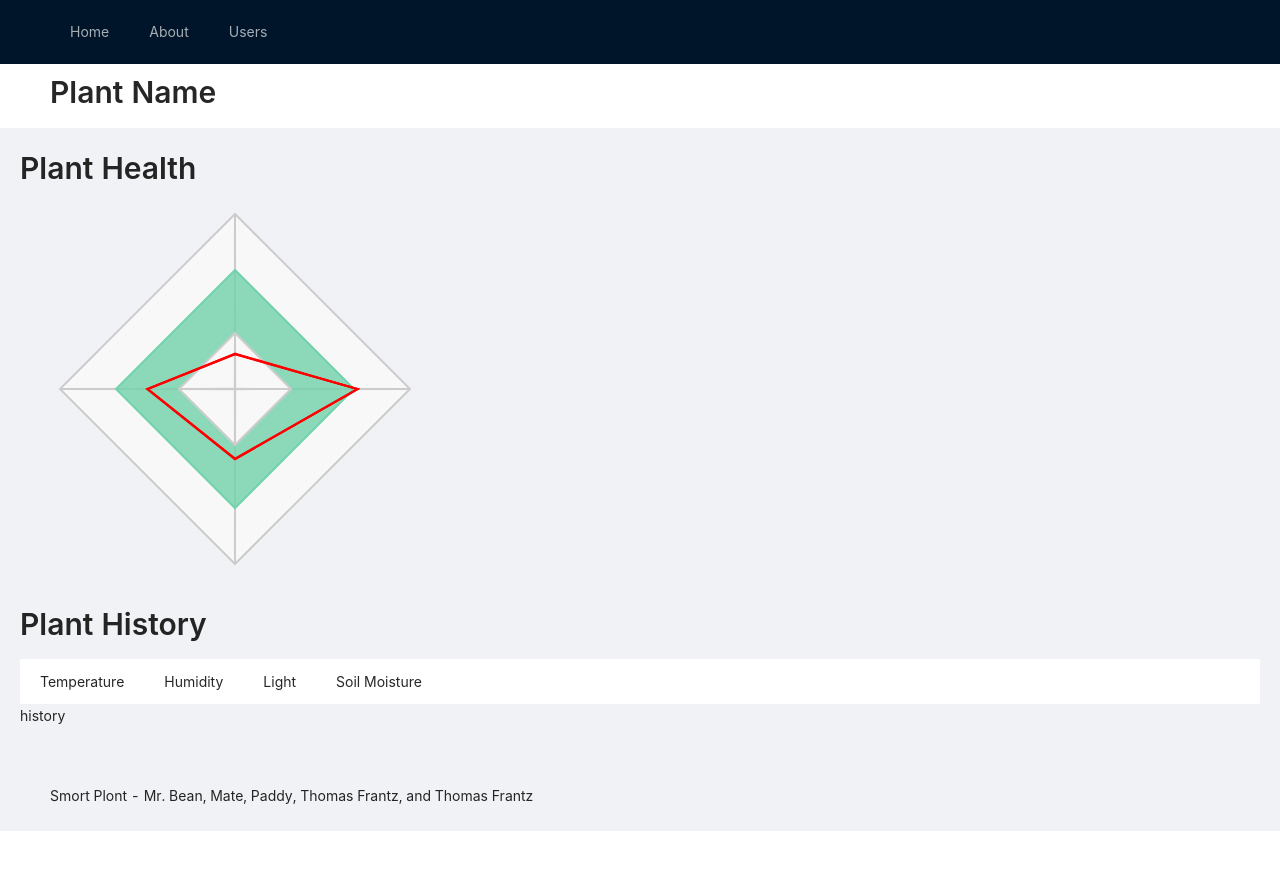
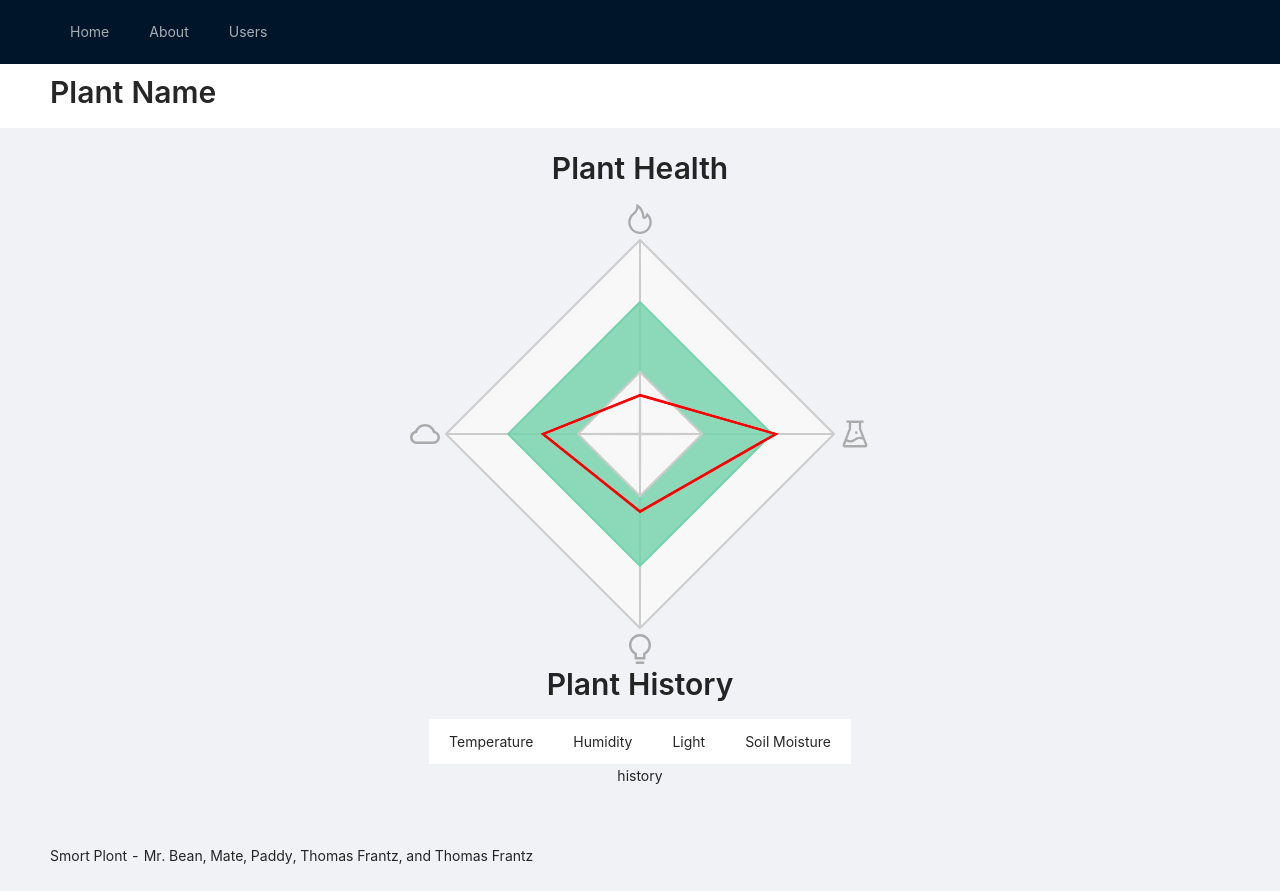
Before and after one commit to s3707187/smart_plant, a React (Create React App) app in the folder frontend/: page /plant/1 in a window 1280 px wide. Before the commit the page ends 831 px from the top, so only its background shows below. Built offline with nearby package versions, Linux system fonts and the light colour scheme; sample sign-in values are in the browser's storage.

Commit message:
Health Visualisation completed with icons
Co-authored-by: Sam Hoch <hoch.samw@gmail.com>

```diff
--- a/frontend/package.json
+++ b/frontend/package.json
@@ -14,6 +14,7 @@
     "@types/react": "^16.9.0",
     "@types/react-dom": "^16.9.0",
     "@types/react-router-dom": "^5.1.5",
+    "@types/react-vis": "^1.11.2",
     "antd": "^4.5.3",
     "axios": "^0.19.2",
     "lodash": "^4.17.20",
--- a/frontend/src/components/HealthVisualisationComponent.tsx
+++ b/frontend/src/components/HealthVisualisationComponent.tsx
@@ -1,311 +1,335 @@
-import React, { Component } from 'react';
-//@ts-ignore
-import { RadarChart } from 'react-vis';
-//@ts-ignore
-import { Hint } from 'react-vis';
-import '../node_modules/react-vis/dist/style.css';
+import React, { Component, useCallback, useLayoutEffect, useState } from "react";
+import { RadarChart, Hint } from "react-vis";
+import "react-vis/dist/style.css";
+import { CloudOutlined, ExperimentOutlined, BulbOutlined, FireOutlined } from "@ant-design/icons";
 
 // The first 6 data elements here are to simulate a 'spider' type of radar chart -
 // similar to CircularGridLines, but straight edges instead.
 
+var healthMin = 0.32;
+var healthMax = 0.68;
 
-var healthMin = .32
-var healthMax = .68
+var tempData = 0.2;
+var humidData = 0.4;
+var lightData = 0.75;
+var moistData = 0.66;
 
-var tempData = 0.2
-var humidData = 0.4
-var lightData = 0.75
-var moistData = 0.66
-
-var padVal = 0.005
+var padVal = 0.005;
 
 //@ts-ignore
-
 
 const LAYOUT = [
     //Layout - domain and healthy range
     {
-        name: 'spiderMax',
+        name: "spiderMax",
         temp: 1,
         humidity: 1,
         light: 1,
         moisture: 1,
 
-        fill: '#f8f8f8',
-        stroke: '#cccccc'
+        fill: "#f8f8f8",
+        stroke: "#cccccc",
     },
 
     //Outer axes, so that they appear "below" the healthy range
     {
-        name: 'tempAx2',
+        name: "tempAx2",
         temp: 1,
         humidity: 0.001,
         light: 0.001,
         moisture: 0.001,
 
-        fill: 'black',
-        stroke: '#cccccc'
+        fill: "black",
+        stroke: "#cccccc",
     },
     {
-        name: 'humidAx2',
+        name: "humidAx2",
         temp: 0.001,
         humidity: 1,
         light: 0.001,
         moisture: 0.001,
 
-        fill: 'black',
-        stroke: '#cccccc'
+        fill: "black",
+        stroke: "#cccccc",
     },
     {
-        name: 'lightAx2',
+        name: "lightAx2",
         temp: 0.001,
         humidity: 0.001,
         light: 1,
         moisture: 0.001,
 
-        fill: 'black',
-        stroke: '#cccccc'
+        fill: "black",
+        stroke: "#cccccc",
     },
     {
-        name: 'moistAx2',
+        name: "moistAx2",
         temp: 0.001,
         humidity: 0.001,
         light: 0.001,
         moisture: 1,
 
-        fill: 'black',
-        stroke: '#cccccc'
+        fill: "black",
+        stroke: "#cccccc",
     },
-
 
     //Outer edge of the healthy range
     {
-        name: 'healthHighBorder',
+        name: "healthHighBorder",
         temp: healthMax,
         humidity: healthMax,
         light: healthMax,
         moisture: healthMax,
 
-        fill: 'rgba(114,210,172,0.8)',
-        stroke: 'rgba(114,210,172,1)'
+        fill: "rgba(114,210,172,0.8)",
+        stroke: "rgba(114,210,172,1)",
     },
 
     //Inner edge of the healthy range
     {
-        name: 'healthLowBorder',
+        name: "healthLowBorder",
         temp: healthMin,
         humidity: healthMin,
         light: healthMin,
         moisture: healthMin,
 
-        fill: '#f8f8f8',
-        stroke: '#cccccc'
+        fill: "#f8f8f8",
+        stroke: "#cccccc",
     },
 
     //The center dot, indicating minimum value
     {
-        name: 'minVal',
+        name: "minVal",
         temp: 0.001,
         humidity: 0.001,
         light: 0.001,
         moisture: 0.001,
 
-        fill: '#f8f8f8',
-        stroke: '#cccccc'
+        fill: "#f8f8f8",
+        stroke: "#cccccc",
     },
-
 
     //Inner portion of the axes
     {
-        name: 'tempAx',
+        name: "tempAx",
         temp: healthMin,
         humidity: 0.001,
         light: 0.001,
         moisture: 0.001,
 
-        fill: 'black',
-        stroke: '#cccccc'
+        fill: "black",
+        stroke: "#cccccc",
     },
     {
-        name: 'humidAx',
+        name: "humidAx",
         temp: 0.001,
         humidity: healthMin,
         light: 0.001,
         moisture: 0.001,
 
-        fill: 'black',
-        stroke: '#cccccc'
+        fill: "black",
+        stroke: "#cccccc",
     },
     {
-        name: 'lightAx',
+        name: "lightAx",
         temp: 0.001,
         humidity: 0.001,
         light: healthMin,
         moisture: 0.001,
 
-        fill: 'black',
-        stroke: '#cccccc'
+        fill: "black",
+        stroke: "#cccccc",
     },
     {
-        name: 'moistAx',
+        name: "moistAx",
         temp: 0.001,
         humidity: 0.001,
         light: 0.001,
         moisture: healthMin,
 
-        fill: 'black',
-        stroke: '#cccccc'
+        fill: "black",
+        stroke: "#cccccc",
     },
 ];
 
 //const DATA = toGraphableData(tempData, humidData, lightData, moistData, padVal)
 //@ts-ignore
 
+interface HealthVisualisationComponentProps {
+    d1: [number, number, number, number, number];
+    style: any;
+}
 
+const HealthVisualisationComponent = (props: HealthVisualisationComponentProps) => {
+    const { d1, style } = props;
+    const [hoveredCell, setHoveredCell] = useState<false | "">(false);
+    const [height, setHeight] = useState<number>(0);
+    const [width, setWidth] = useState<number>(0);
 
-
-export default class RadarChartWithTooltips extends Component {
-    state = {
-        hoveredCell: false
-    };
-
-    render() {
-        //@ts-ignore
-        function toGraphableData([tempData, humidData, lightData, moistData, padVal]) {
+    function toGraphableData([tempData, humidData, lightData, moistData, padVal]: [
+        number,
+        number,
+        number,
+        number,
+        number
+    ]) {
         return [
             {
-                    name: 'healthLowPad',
+                name: "healthLowPad",
                 temp: tempData - padVal,
                 humidity: humidData - padVal,
                 light: lightData - padVal,
                 moisture: moistData - padVal,
 
-                    fill: 'rgb(0,0,0,0)',
-                    stroke: 'red'
+                fill: "rgb(0,0,0,0)",
+                stroke: "red",
             },
 
             {
-                    name: 'healthHighPad',
+                name: "healthHighPad",
                 temp: tempData + padVal,
                 humidity: humidData + padVal,
                 light: lightData + padVal,
                 moisture: moistData + padVal,
 
-                    fill: 'rgb(0,0,0,0)',
-                    stroke: 'red'
+                fill: "rgb(0,0,0,0)",
+                stroke: "red",
             },
 
             {
-                    name: 'plant',
+                name: "plant",
                 temp: tempData,
                 humidity: humidData,
                 light: lightData,
                 moisture: moistData,
 
-                    fill: 'rgb(0,0,0,0)',
-                    stroke: 'red'
+                fill: "rgb(0,0,0,0)",
+                stroke: "red",
             },
-            ]
+        ];
     }
-        //@ts-ignore
-        const { hoveredCell } = this.state;
-        //@ts-ignore
-        const graphable = toGraphableData(this.props.d1)
+    const graphable = toGraphableData(d1);
     const tipStyle = {
-            display: 'flex',
-            color: '#fff',
-            background: '#000',
-            alignItems: 'center',
-            padding: '5px',
+        display: "flex",
+        color: "#fff",
+        background: "#000",
+        alignItems: "center",
+        padding: "5px",
         //position: "absolute"
     };
-        console.log(graphable)
-        //@ts-ignore
     const DATA = LAYOUT.concat(graphable);
-        console.log(DATA)
+    console.log(DATA);
+
+    const div = useCallback((node) => {
+        if (node !== null) {
+            setHeight(node.getBoundingClientRect().height);
+            setWidth(node.getBoundingClientRect().width);
+        }
+    }, []);
+
     return (
-            <div>
+        <div style={{ display: "flex", flexDirection: "column" }}>
+            {/*<p style={{ alignSelf: "center" }}>dank</p>*/}
+            <div style={{ display: "flex", justifyContent: "center" }}>
+                <FireOutlined style={{ fontSize: 30, color: "#AAAAAA" }} />
+            </div>
+            <div style={{ display: "flex", flexDirection: "row", alignItems: "center" }}>
+                <CloudOutlined style={{ fontSize: 30, color: "#AAAAAA" }} />
+                <div ref={div} style={{ ...style }}>
                     <RadarChart
                         data={DATA}
-
-                    //margin={70}
+                        tickFormat={(t) => {
+                            return "";
+                        }}
+                        margin={6}
                         //@ts-ignore
-                    tickFormat={t => {
-                        return '';
-                    }}
-                    domains={[
+                        domains={
+                            [
                                 {
-                            name: 'Temp Score',
+                                    name: "Temperature Score",
                                     domain: [0, 1],
                                     //@ts-ignore
-                            getValue: d => d.temp
+                                    getValue: (d) => d.temp,
                                 },
+
                                 {
-                            name: 'Humidity Score',
+                                    name: "Humidity Score",
                                     domain: [0, 1],
                                     //@ts-ignore
-                            getValue: d => d.humidity
+                                    getValue: (d) => d.humidity,
                                 },
+
+                                {
+                                    name: "Light Score",
+                                    domain: [0, 1],
                                     //@ts-ignore
-                        { name: 'Light Score', domain: [0, 1], getValue: d => d.light },
+                                    getValue: (d) => d.light,
+                                },
+
+                                {
+                                    name: "Water Score",
+                                    domain: [0, 1],
                                     //@ts-ignore
-                        { name: 'Water Score', domain: [0, 1], getValue: d => d.moisture },
-                        //@ts-ignore
-                    ]}
-                    width={400}
-                    height={400}
-                    //@ts-ignore
-                    onValueMouseOver={v => {
-                        this.setState({ hoveredCell: v });
-                    }}
-                    //@ts-ignore
-                    onValueMouseOut={v => this.setState({ hoveredCell: false })}
+                                    getValue: (d) => d.moisture,
+                                },
+                            ] as unknown
+                        }
+                        width={width}
+                        height={height}
+                        onValueMouseOver={setHoveredCell}
+                        onValueMouseOut={() => setHoveredCell(false)}
                         style={{
-
                             labels: {
-                            textAnchor: 'middle',
-                            fontSize: '0px'
+                                textAnchor: "middle",
+                                fontSize: "0px",
                             },
                             polygons: {
-                            strokeWidth: 2
-
+                                strokeWidth: 2,
                             },
                             axes: {
                                 line: {
                                     fillOpacity: 0,
                                     strokeWidth: 0,
-                                strokeOpacity: 0
+                                    strokeOpacity: 0,
                                 },
                                 ticks: {
                                     strokeOpacity: 0,
-                            }
+                                },
 
                                 //margin: '100px'
-
                             },
-                    }
-
-                    }
-                    colorRange={['transparent']}
+                        }}
+                        colorRange={["transparent"]}
                         hideInnerMostValues={false}
                         renderAxesOverPolygons={true}
                     >
                         {hoveredCell &&
                             //@ts-ignore
-                        hoveredCell.dataName === 'plant' && (
+                            hoveredCell.dataName === "plant" && (
                                 <Hint value={hoveredCell}>
                                     <div style={tipStyle}>
                                         {
                                             //@ts-ignore
-                                        hoveredCell.domain}: {hoveredCell.value}
+                                            hoveredCell.domain
+                                        }
+                                        :{" "}
+                                        {
+                                            //@ts-ignore
+                                            hoveredCell.value
+                                        }
                                     </div>
                                 </Hint>
                             )}
                     </RadarChart>
-            </div >
+                </div>
 
+                <ExperimentOutlined style={{ fontSize: 30, color: "#AAAAAA" }} />
+            </div>
+            <div style={{ display: "flex", justifyContent: "center" }}>
+                <BulbOutlined style={{ fontSize: 30, color: "#AAAAAA" }} />
+            </div>
+        </div>
+    );
+};
 
-
-        );
-    }
-}
+export default HealthVisualisationComponent;
--- a/frontend/src/screens/PlantScreen.tsx
+++ b/frontend/src/screens/PlantScreen.tsx
@@ -3,207 +3,200 @@ import { Layout, Typography, Menu } from "antd";
 import HistoryVisualisationComponent from "../components/HistoryVisualisationComponent";
 import HealthVisualisationComponent from "../components/HealthVisualisationComponent";
 
-var healthMin = .32
-var healthMax = .68
+var healthMin = 0.32;
+var healthMax = 0.68;
 
 //@ts-ignore
 function toGraphableData([tempData, humidData, lightData, moistData, padVal]) {
     return [
         {
-            name: 'healthLowPad',
+            name: "healthLowPad",
             temp: tempData - padVal,
             humidity: humidData - padVal,
             light: lightData - padVal,
             moisture: moistData - padVal,
 
-            fill: 'rgb(0,0,0,0)',
-            stroke: 'red'
+            fill: "rgb(0,0,0,0)",
+            stroke: "red",
         },
 
         {
-            name: 'healthHighPad',
+            name: "healthHighPad",
             temp: tempData + padVal,
             humidity: humidData + padVal,
             light: lightData + padVal,
             moisture: moistData + padVal,
 
-            fill: 'rgb(0,0,0,0)',
-            stroke: 'red'
+            fill: "rgb(0,0,0,0)",
+            stroke: "red",
         },
 
         {
-            name: 'plant',
+            name: "plant",
             temp: tempData,
             humidity: humidData,
             light: lightData,
             moisture: moistData,
 
-            fill: 'rgb(0,0,0,0)',
-            stroke: 'red'
+            fill: "rgb(0,0,0,0)",
+            stroke: "red",
         },
-
-    ]
-
+    ];
 }
 
 const LAYOUT = [
     //Layout - domain and healthy range
     {
-        name: 'spiderMax',
+        name: "spiderMax",
         temp: 1,
         humidity: 1,
         light: 1,
         moisture: 1,
 
-        fill: '#f8f8f8',
-        stroke: '#cccccc'
+        fill: "#f8f8f8",
+        stroke: "#cccccc",
     },
-
 
     //Outer axes, so that they appear "below" the healthy range
     {
-        name: 'tempAx2',
+        name: "tempAx2",
         temp: 1,
         humidity: 0.001,
         light: 0.001,
         moisture: 0.001,
 
-        fill: 'black',
-        stroke: '#cccccc'
+        fill: "black",
+        stroke: "#cccccc",
     },
     {
-        name: 'humidAx2',
+        name: "humidAx2",
         temp: 0.001,
         humidity: 1,
         light: 0.001,
         moisture: 0.001,
 
-        fill: 'black',
-        stroke: '#cccccc'
+        fill: "black",
+        stroke: "#cccccc",
     },
 
     {
-        name: 'lightAx2',
+        name: "lightAx2",
         temp: 0.001,
         humidity: 0.001,
         light: 1,
         moisture: 0.001,
 
-        fill: 'black',
-        stroke: '#cccccc'
+        fill: "black",
+        stroke: "#cccccc",
     },
 
     {
-        name: 'moistAx2',
+        name: "moistAx2",
         temp: 0.001,
         humidity: 0.001,
         light: 0.001,
         moisture: 1,
 
-        fill: 'black',
-        stroke: '#cccccc'
+        fill: "black",
+        stroke: "#cccccc",
     },
-
 
     //Outer edge of the healthy range
     {
-        name: 'healthHighBorder',
+        name: "healthHighBorder",
         temp: healthMax,
         humidity: healthMax,
         light: healthMax,
         moisture: healthMax,
 
-        fill: 'rgba(114,210,172,0.8)',
-        stroke: 'rgba(114,210,172,1)'
+        fill: "rgba(114,210,172,0.8)",
+        stroke: "rgba(114,210,172,1)",
     },
 
     //Inner edge of the healthy range
 
     {
-        name: 'healthLowBorder',
+        name: "healthLowBorder",
         temp: healthMin,
         humidity: healthMin,
         light: healthMin,
         moisture: healthMin,
 
-        fill: '#f8f8f8',
-        stroke: '#cccccc'
+        fill: "#f8f8f8",
+        stroke: "#cccccc",
     },
 
     //The center dot, indicating minimum value
 
     {
-        name: 'minVal',
+        name: "minVal",
         temp: 0.001,
         humidity: 0.001,
         light: 0.001,
         moisture: 0.001,
 
-        fill: '#f8f8f8',
-        stroke: '#cccccc'
+        fill: "#f8f8f8",
+        stroke: "#cccccc",
     },
-
 
     //Inner portion of the axes
 
     {
-        name: 'tempAx',
+        name: "tempAx",
         temp: healthMin,
         humidity: 0.001,
         light: 0.001,
         moisture: 0.001,
 
-        fill: 'black',
-        stroke: '#cccccc'
+        fill: "black",
+        stroke: "#cccccc",
     },
     {
-        name: 'humidAx',
+        name: "humidAx",
         temp: 0.001,
         humidity: healthMin,
         light: 0.001,
         moisture: 0.001,
 
-        fill: 'black',
-        stroke: '#cccccc'
+        fill: "black",
+        stroke: "#cccccc",
     },
 
     {
-        name: 'lightAx',
+        name: "lightAx",
         temp: 0.001,
         humidity: 0.001,
         light: healthMin,
         moisture: 0.001,
 
-        fill: 'black',
-        stroke: '#cccccc'
+        fill: "black",
+        stroke: "#cccccc",
     },
 
     {
-        name: 'moistAx',
+        name: "moistAx",
         temp: 0.001,
         humidity: 0.001,
         light: 0.001,
         moisture: healthMin,
 
-        fill: 'black',
-        stroke: '#cccccc'
+        fill: "black",
+        stroke: "#cccccc",
     },
 ];
 
 //const DATA = toGraphableData(tempData, humidData, lightData, moistData, padVal)
 
 const tipStyle = {
-    display: 'flex',
-    color: '#fff',
-    background: '#000',
-    alignItems: 'center',
-    padding: '5px',
+    display: "flex",
+    color: "#fff",
+    background: "#000",
+    alignItems: "center",
+    padding: "5px",
     //position: "absolute"
 };
 
-
-
-interface PlantScreenProps { }
+interface PlantScreenProps {}
 const { Content, Header } = Layout;
 
 const PlantScreen: React.FC<PlantScreenProps> = (props: PlantScreenProps) => {
@@ -216,12 +209,18 @@ const PlantScreen: React.FC<PlantScreenProps> = (props: PlantScreenProps) => {
                     Plant Name
                 </Typography.Title>
             </Header>
-            <Content style={{ margin: 20 }}>
+            <Content
+                style={{
+                    margin: 20,
+                    display: "flex",
+                    flexDirection: "column",
+                    alignItems: "center",
+                    justifyContent: "center",
+                }}
+            >
                 <Typography.Title level={2}>Plant Health</Typography.Title>
 
-                <HealthVisualisationComponent
-                    //@ts-ignore
-                    d1={[0.2, 0.5, 0.4, 0.7, 0.002]} />
+                <HealthVisualisationComponent style={{ width: 400, height: 400 }} d1={[0.2, 0.5, 0.4, 0.7, 0.002]} />
                 <Typography.Title level={2}>Plant History</Typography.Title>
                 <Menu
                     //@ts-ignore
```
Also changed, not shown: 1 other file (tests, documents, lock files or other folders). Lines whose indentation alone changed are shown as unchanged.
